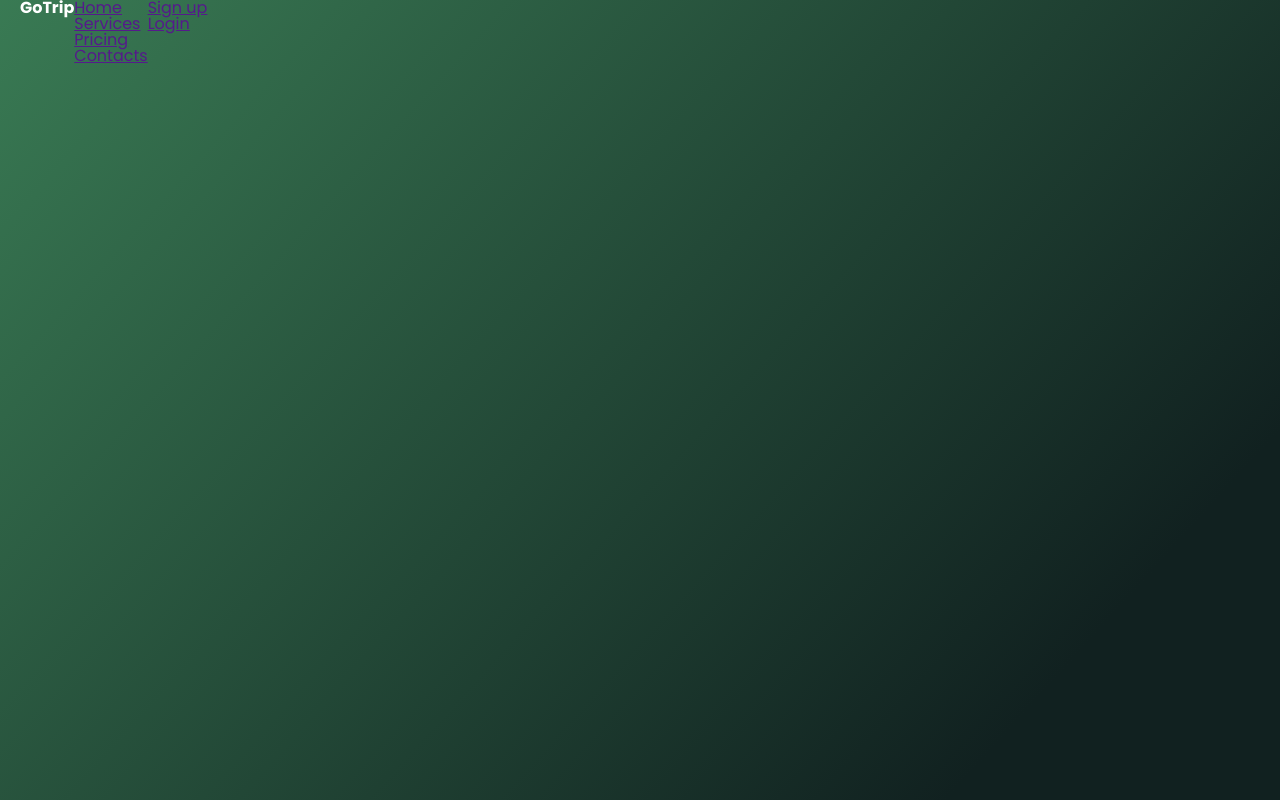
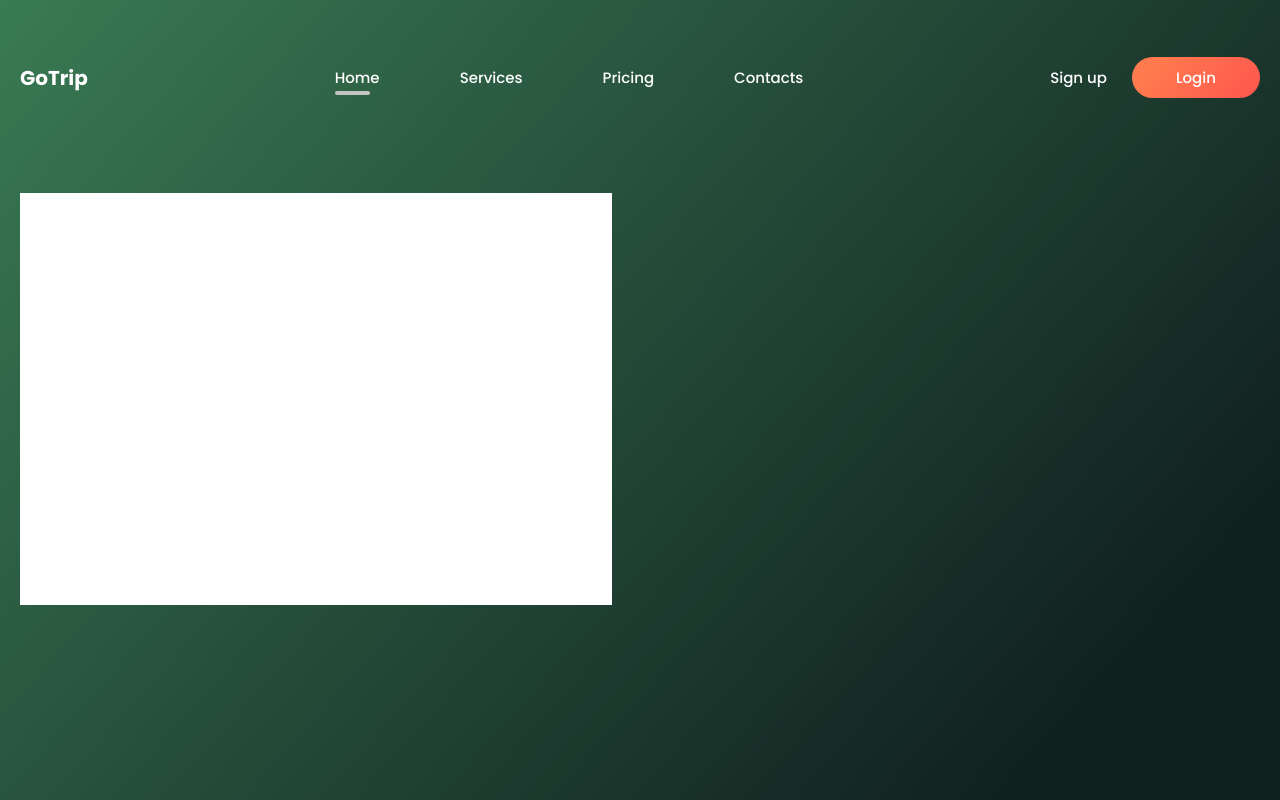
Before and after one commit to DashkaPelmeshka/GoTripLanding, a plain HTML site: page index.html in a window 1280 px wide. Shown: the top 800 px of the page. Drawn offline with Linux system fonts and the light colour scheme.

Commit message:
Header: navigation menu added

```diff
--- a/css/main.css
+++ b/css/main.css
@@ -15,6 +15,14 @@ body {
   color: var(--header-color);
 }
 
+a {
+  text-decoration: none;
+}
+
+a:focus {
+  outline: none;
+}
+
 .container {
   width: var(--container-width);
   padding: 0 var(--container-padding);
@@ -23,6 +31,7 @@ body {
 
 .header {
   min-height: 940px;
+  padding-top: 57px;
 
   background: linear-gradient(132.05deg,
     #428E5F -17.38%,
@@ -31,11 +40,81 @@ body {
   color: var(--header-color);
 }
 
+.header a {
+  color: var(--header-color);
+}
 
 .nav {
   display: flex;
+  justify-content: space-between;
+  align-items: center;
+  column-gap: 80px;
+
+  font-size: 15px;
+  font-weight: 500;
 }
 
 .nav__logo {
   font-weight: bold;
+  font-size: 20px;
 }
+
+.nav__list {
+  display: flex;
+  column-gap: 80px;
+}
+
+.nav__list a{
+  color: var(--header-color);
+  position: relative;
+}
+
+.nav__list a.active::after,
+.nav__list a:hover::after{
+  content: "";
+
+  position: absolute;
+  left: 0;
+  right: 10px;
+  bottom: -7px;
+
+  display: block;
+  height: 4px;
+  border-radius: 100px;
+  background-color: #C4C4C4;
+}
+
+.nav__login {
+  display: flex;
+  column-gap: 25px;
+  align-items: center;
+}
+
+.btn {
+  display: inline-block;
+  padding: 13px 44px;
+
+  background: linear-gradient(129.54deg, #FF7B4E 15.57%, #FF584E 95.03%), #FFFFFF;
+  border-radius: 100px;
+}
+
+/* fix it  VVV */
+.btn:hover {
+  color: #edfa38;
+  transition: color 0.2s ease-in;
+}
+/* fix it  ^^^ */
+
+.btn:active {
+  position: relative;
+  top: 1px;
+}
+
+.header__content {
+  box-sizing: border-box;
+  min-height: 412px;
+  max-width: 592px;
+
+  background-color: var(--header-color);
+  margin-top: 95px;
+}
--- a/index.html
+++ b/index.html
@@ -13,19 +13,19 @@
     <div class="header__top">
       <nav class="nav">
         <div class="nav__logo">
-          <h2>GoTrip</h2>
+          <a href="#">GoTrip</a>
         </div>
 
         <ul class="nav__list">
-          <li class="nav_li"><a href="">Home</a></li>
-          <li class="nav_li"><a href="">Services</a></li>
-          <li class="nav_li"><a href="">Pricing</a></li>
-          <li class="nav_li"><a href="">Contacts</a></li>
+          <li><a href="#" class="active">Home</a></li>
+          <li><a href="#">Services</a></li>
+          <li><a href="#">Pricing</a></li>
+          <li><a href="#">Contacts</a></li>
         </ul>
 
         <ul class="nav__login">
-          <li class="nav_li"><a href="">Sign up</a></li>
-          <li class="nav_li"><a href="">Login</a></li>
+          <li><a href="#">Sign up</a></li>
+          <li class="btn"><a href="#">Login</a></li>
         </ul>
       </nav>
     </div>
```
